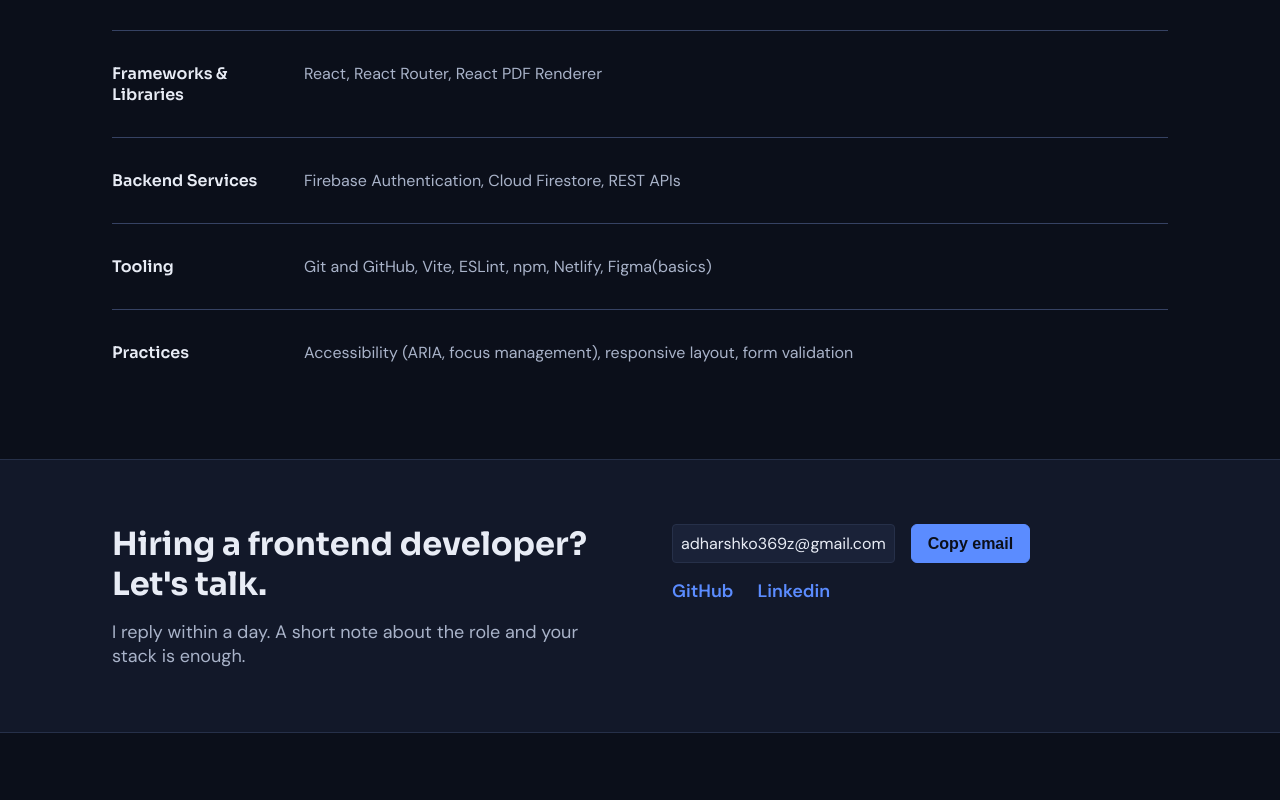
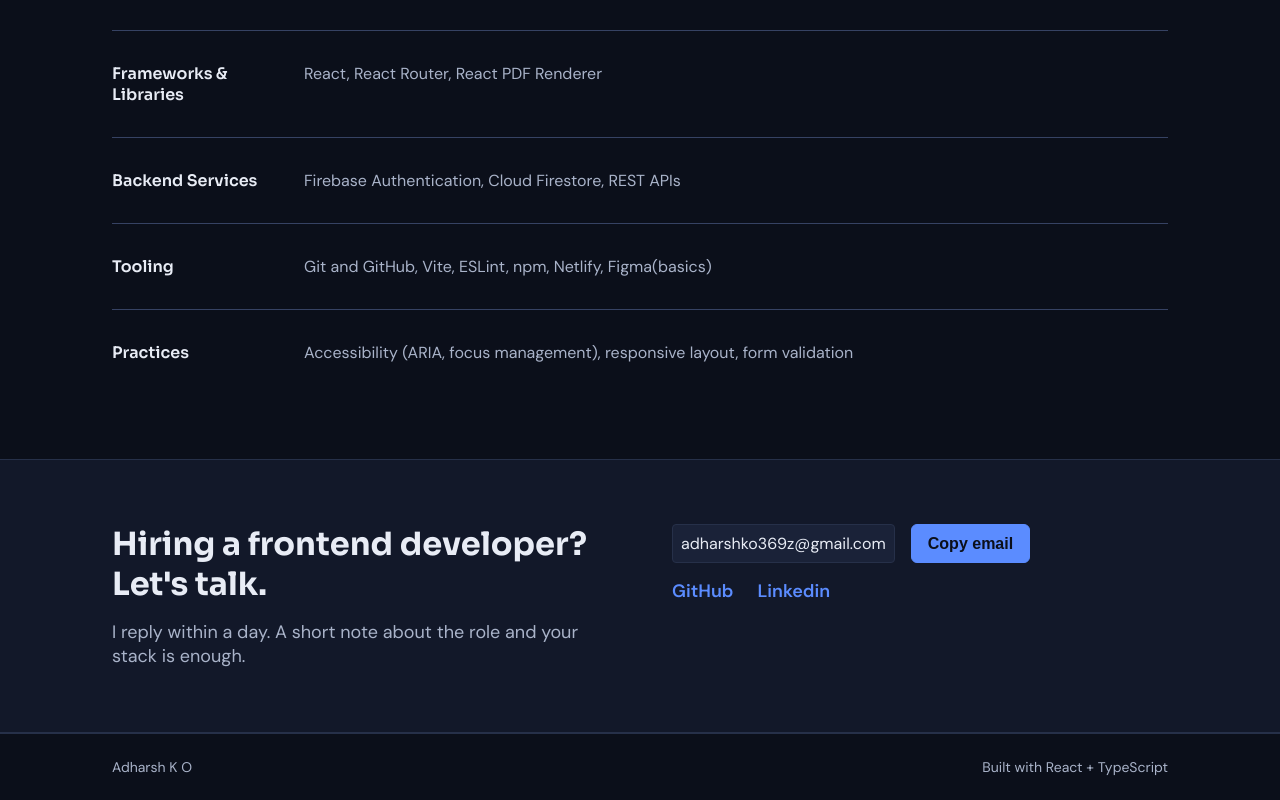
Before and after one commit to adharshko-369z/adharsh-Portfolio, a React (Vite) app: page / in a window 1280 px wide. Shown: the part 1805-2605 px from the top of the page. Before the commit the page ends 2538 px from the top, so only its background shows below. Built offline with nearby package versions, Linux system fonts and the light colour scheme.

Commit message:
feat: add footer

```diff
--- a/src/App.tsx
+++ b/src/App.tsx
@@ -4,6 +4,7 @@ import About from "./components/About/About"
 import Projects from "./components/Projects/Projects"
 import Skills from "./components/Skills/Skills"
 import Contact from "./components/Contacts/Contact"
+import Footer from "./components/Footer/Footer"
 
 export default function App(){
   return (
@@ -14,6 +15,7 @@ export default function App(){
       <Projects />
       <Skills />
       <Contact />
+      <Footer />
     </>
   )
 }
--- /dev/null
+++ b/src/components/Footer/Footer.tsx
@@ -0,0 +1,12 @@
+import { profile } from "../../data/profile"
+
+export default function Footer(){
+    return(
+        <footer className="footer">
+            <div className="footer-details container">
+                <p>{profile.name}</p>
+                <p>Built with React + TypeScript</p>
+            </div>
+        </footer>
+    )
+}
--- /dev/null
+++ b/src/components/Footer/footer.css
@@ -0,0 +1,19 @@
+.footer{
+    padding-block: 1.5rem;
+    border-top: 1px solid var(--border);
+}
+
+.footer-details{
+    display: flex;
+    flex-direction: column;
+    gap: 0.5rem 1rem;
+    font-size: var(--text-sm);
+    color: var(--text-secondary);
+}
+
+@media (min-width: 530px){
+    .footer-details{
+        flex-direction: row;
+        justify-content: space-between;
+    }
+}
--- a/src/index.css
+++ b/src/index.css
@@ -7,3 +7,4 @@
 @import url("./components/Projects/projects.css");
 @import url("./components/Skills/skills.css");
 @import url("./components/Contacts/contact.css");
+@import url("./components/Footer/footer.css");
```
